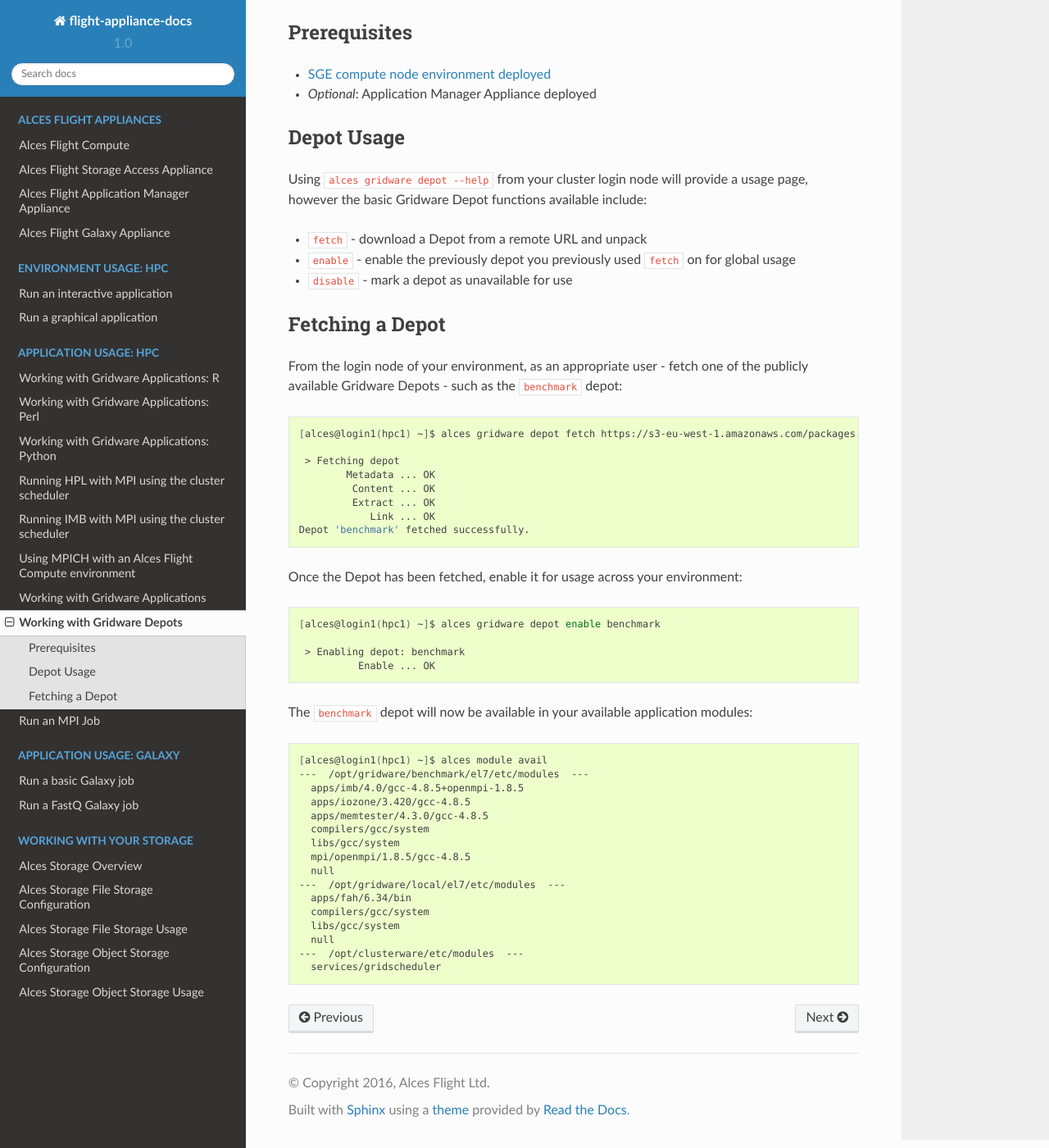
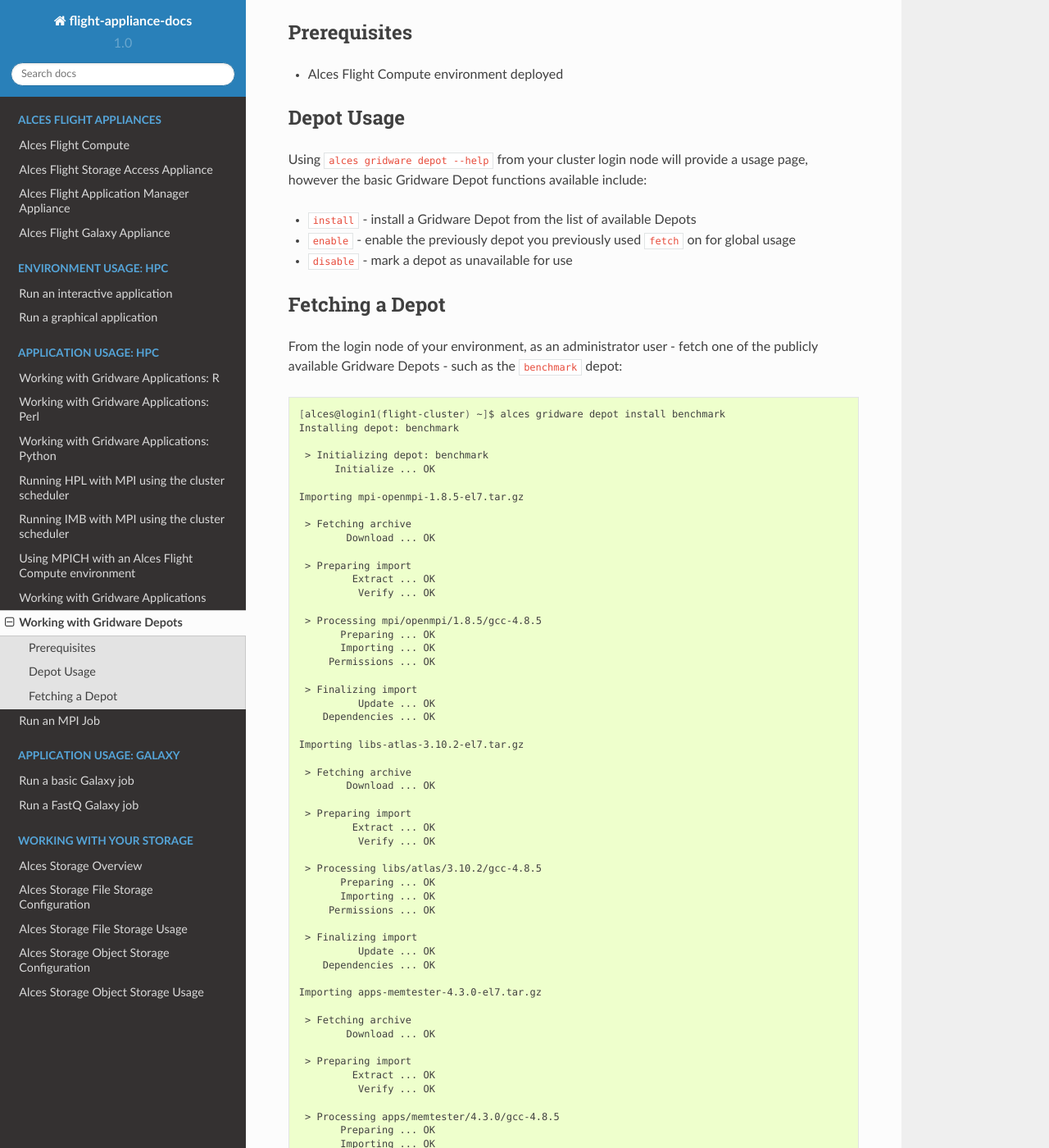
Before and after one commit to alces-software/flight-appliance-docs, a Sphinx documentation site: the page built from docs/source/getting-started/environment-usage/gridware-howto/working-with-gridware-depots.rst, in a window 1280 px wide and 1400 px high, scrolled down 452 px. Shown: the whole window at 82% size. Built offline with Sphinx 7.4.7 and the Read the Docs theme 2.0.0, drawn with Linux system fonts in a browser that asks for light colours; pages that are not in the unit, such as notebooks, are missing from menus; some of the changed text lies outside the part shown.

Commit message:
Updated working with Gridware Depots guide

```diff
--- a/docs/source/getting-started/environment-usage/gridware-howto/working-with-gridware-depots.rst
+++ b/docs/source/getting-started/environment-usage/gridware-howto/working-with-gridware-depots.rst
@@ -16,58 +16,156 @@
 Prerequisites
 -------------
 
--  `SGE compute node environment deployed <cfn-deploy-sge-spot-cluster>`__
--  *Optional*: Application Manager Appliance deployed
+-  Alces Flight Compute environment deployed
 
 Depot Usage
 -----------
 Using ``alces gridware depot --help`` from your cluster login node will provide a usage page, however the basic Gridware Depot functions available include:
 
--  ``fetch`` - download a Depot from a remote URL and unpack
+-  ``install`` - install a Gridware Depot from the list of available Depots
 -  ``enable`` - enable the previously depot you previously used ``fetch`` on for global usage
 -  ``disable`` - mark a depot as unavailable for use
 
 Fetching a Depot
 ----------------
-From the login node of your environment, as an appropriate user - fetch one of the publicly available Gridware Depots - such as the ``benchmark`` depot:
+From the login node of your environment, as an administrator user - fetch one of the publicly available Gridware Depots - such as the ``benchmark`` depot:
 
 .. code:: bash
 
-    [alces@login1(hpc1) ~]$ alces gridware depot fetch https://s3-eu-west-1.amazonaws.com/packages.alces-software.com/depots/benchmark
+    [alces@login1(flight-cluster) ~]$ alces gridware depot install benchmark
+    Installing depot: benchmark
 
-     > Fetching depot
-            Metadata ... OK
-             Content ... OK
+     > Initializing depot: benchmark
+          Initialize ... OK
+
+    Importing mpi-openmpi-1.8.5-el7.tar.gz
+
+     > Fetching archive
+            Download ... OK
+
+     > Preparing import
              Extract ... OK
-                Link ... OK
-    Depot 'benchmark' fetched successfully.
+              Verify ... OK
 
-Once the Depot has been fetched, enable it for usage across your environment:
+     > Processing mpi/openmpi/1.8.5/gcc-4.8.5
+           Preparing ... OK
+           Importing ... OK
+         Permissions ... OK
+
+     > Finalizing import
+              Update ... OK
+        Dependencies ... OK
+
+    Importing libs-atlas-3.10.2-el7.tar.gz
+
+     > Fetching archive
+            Download ... OK
+
+     > Preparing import
+             Extract ... OK
+              Verify ... OK
+
+     > Processing libs/atlas/3.10.2/gcc-4.8.5
+           Preparing ... OK
+           Importing ... OK
+         Permissions ... OK
+
+     > Finalizing import
+              Update ... OK
+        Dependencies ... OK
+
+    Importing apps-memtester-4.3.0-el7.tar.gz
+
+     > Fetching archive
+            Download ... OK
+
+     > Preparing import
+             Extract ... OK
+              Verify ... OK
+
+     > Processing apps/memtester/4.3.0/gcc-4.8.5
+           Preparing ... OK
+           Importing ... OK
+         Permissions ... OK
+
+     > Finalizing import
+              Update ... OK
+        Dependencies ... OK
+
+    Importing apps-iozone-3.420-el7.tar.gz
+
+     > Fetching archive
+            Download ... OK
+
+     > Preparing import
+             Extract ... OK
+              Verify ... OK
+
+     > Processing apps/iozone/3.420/gcc-4.8.5
+           Preparing ... OK
+           Importing ... OK
+         Permissions ... OK
+
+     > Finalizing import
+              Update ... OK
+        Dependencies ... OK
+
+    Importing apps-imb-4.0-el7.tar.gz
+
+     > Fetching archive
+            Download ... OK
+
+     > Preparing import
+             Extract ... OK
+              Verify ... OK
+
+     > Processing apps/imb/4.0/gcc-4.8.5+openmpi-1.8.5
+           Preparing ... OK
+           Importing ... OK
+         Permissions ... OK
+
+     > Finalizing import
+              Update ... OK
+        Dependencies ... OK
+
+    Importing apps-hpl-2.1-el7.tar.gz
+
+     > Fetching archive
+            Download ... OK
+
+     > Preparing import
+             Extract ... OK
+              Verify ... OK
+
+     > Processing apps/hpl/2.1/gcc-4.8.5+openmpi-1.8.5+atlas-3.10.2
+           Preparing ... OK
+           Importing ... OK
+         Permissions ... OK
+
+     > Finalizing import
+              Update ... OK
+        Dependencies ... OK
+
+Once the Depot has been installed, it will be immediately available for use throughout your environment:
 
 .. code:: bash
 
-    [alces@login1(hpc1) ~]$ alces gridware depot enable benchmark
-
-     > Enabling depot: benchmark
-              Enable ... OK
-
-The ``benchmark`` depot will now be available in your available application modules:
-
-.. code:: bash
-
-    [alces@login1(hpc1) ~]$ alces module avail
+    [alces@login1(flight-cluster) ~]$ module avail
     ---  /opt/gridware/benchmark/el7/etc/modules  ---
+      apps/hpl/2.1/gcc-4.8.5+openmpi-1.8.5+atlas-3.10.2
       apps/imb/4.0/gcc-4.8.5+openmpi-1.8.5
       apps/iozone/3.420/gcc-4.8.5
       apps/memtester/4.3.0/gcc-4.8.5
       compilers/gcc/system
+      libs/atlas/3.10.2/gcc-4.8.5
       libs/gcc/system
       mpi/openmpi/1.8.5/gcc-4.8.5
       null
     ---  /opt/gridware/local/el7/etc/modules  ---
-      apps/fah/6.34/bin
       compilers/gcc/system
       libs/gcc/system
       null
     ---  /opt/clusterware/etc/modules  ---
+      null
+      services/aws
       services/gridscheduler
```
